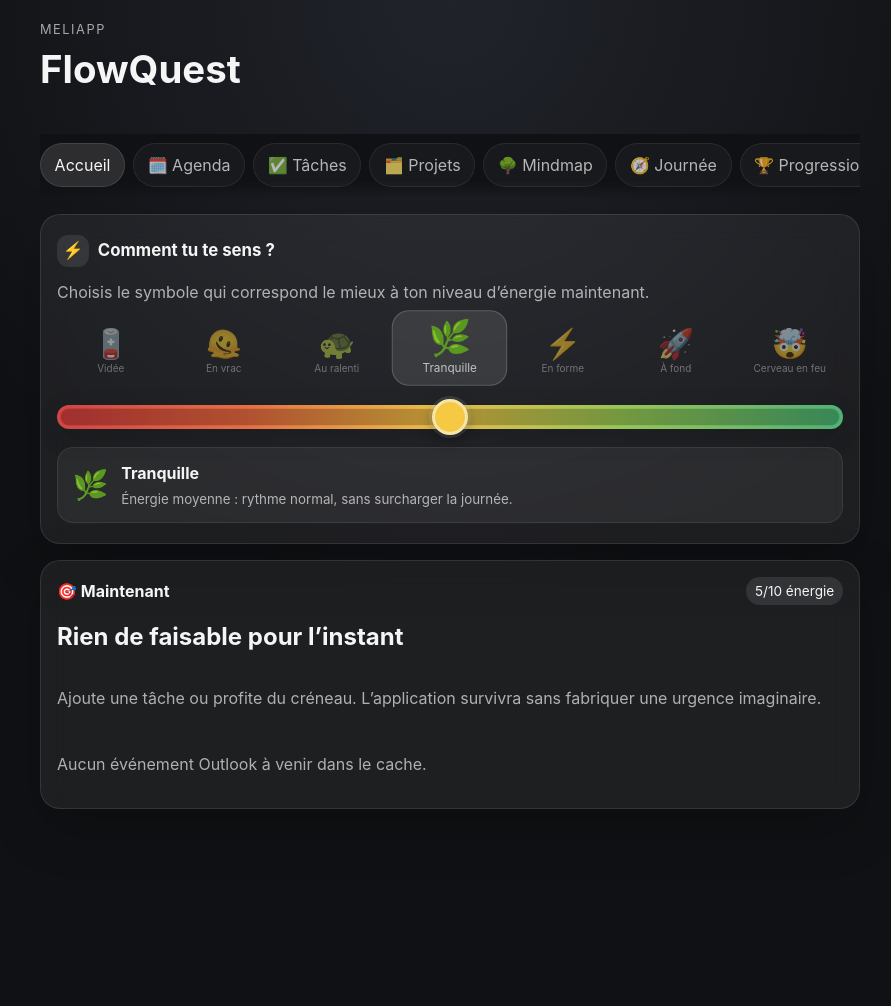
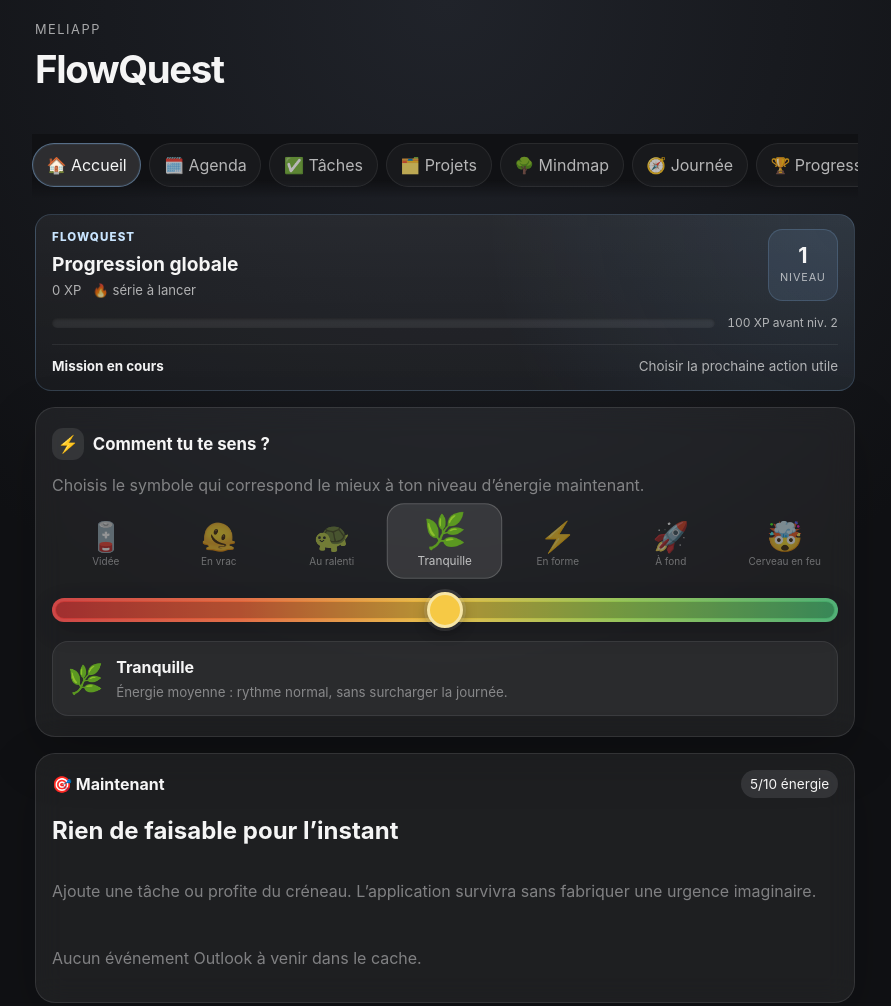
Before and after one commit to CYPT71/MeliApp, a website with bundled scripts: page index.html in a window 1280 px wide. Shown: the whole page, without its empty margins (190-1081 px from the left). Before the commit the page ends 857 px from the top, so only its background shows below. Built offline with nearby package versions, Linux system fonts and the light colour scheme.

Commit message:
feat: grosse passe UX, scroll et gamification globale
* feat(ux): add global scroll and gamification styling

* feat(ux): load global UX pass styles

* feat(ux): add global progression HUD and clearer page guidance

* chore(pwa): cache UX pass stylesheet

```diff
--- /dev/null
+++ b/css/ux-pass.css
@@ -0,0 +1,330 @@
+:root {
+  --surface-0: #0d0f13;
+  --surface-1: #151821;
+  --surface-2: #1c202a;
+  --surface-3: #252a36;
+  --line: rgba(255,255,255,.10);
+  --line-strong: rgba(255,255,255,.18);
+  --text-muted: rgba(245,245,245,.68);
+  --accent: #8fc7ff;
+  --accent-strong: #c9e5ff;
+  --success: #84d6a5;
+  --warning: #ffd28b;
+  --danger: #ffaaa2;
+  --scrollbar-size: 10px;
+  --sticky-offset: env(safe-area-inset-top, 0px);
+}
+
+html {
+  min-height: 100%;
+  scroll-behavior: smooth;
+  scrollbar-gutter: stable;
+  overflow-y: scroll;
+  overscroll-behavior-y: none;
+}
+
+body {
+  min-height: 100dvh;
+  overflow-x: clip;
+  scrollbar-color: rgba(143,199,255,.42) rgba(255,255,255,.04);
+  scrollbar-width: thin;
+}
+
+*, *::before, *::after {
+  scrollbar-color: rgba(143,199,255,.42) rgba(255,255,255,.04);
+  scrollbar-width: thin;
+}
+
+*::-webkit-scrollbar { width: var(--scrollbar-size); height: var(--scrollbar-size); }
+*::-webkit-scrollbar-track { background: rgba(255,255,255,.035); border-radius: 999px; }
+*::-webkit-scrollbar-thumb {
+  background: rgba(143,199,255,.34);
+  border: 2px solid transparent;
+  background-clip: padding-box;
+  border-radius: 999px;
+}
+*::-webkit-scrollbar-thumb:hover { background: rgba(143,199,255,.56); background-clip: padding-box; }
+
+.app-header {
+  position: relative;
+  padding-top: max(1.1rem, env(safe-area-inset-top));
+}
+
+.app-header h1 { letter-spacing: -.035em; }
+
+.app {
+  min-width: 0;
+  width: 100%;
+  padding-bottom: max(4rem, calc(2rem + env(safe-area-inset-bottom)));
+}
+
+.feature-nav {
+  top: var(--sticky-offset);
+  margin-inline: -.2rem;
+  padding-inline: .2rem;
+  overscroll-behavior-inline: contain;
+  scroll-snap-type: x proximity;
+  -webkit-overflow-scrolling: touch;
+}
+
+.feature-nav__link {
+  scroll-snap-align: start;
+  min-height: 42px;
+  display: inline-flex;
+  align-items: center;
+  gap: .35rem;
+}
+
+.feature-nav__link.is-active {
+  border-color: rgba(143,199,255,.42);
+  background: linear-gradient(180deg, rgba(143,199,255,.16), rgba(143,199,255,.07));
+  box-shadow: inset 0 0 0 1px rgba(143,199,255,.07);
+}
+
+.category-header {
+  gap: .45rem;
+  padding: .4rem .1rem .25rem;
+}
+
+.category-header__meta { color: var(--text-muted); }
+
+.feature,
+.empty-state {
+  min-width: 0;
+  overflow: clip;
+  border-color: var(--line);
+  background: linear-gradient(180deg, rgba(255,255,255,.065), rgba(255,255,255,.038));
+}
+
+.feature > *,
+.stack,
+.row,
+.stats-grid,
+.feature-form { min-width: 0; }
+
+.feature-section__title {
+  color: rgba(255,255,255,.94);
+  letter-spacing: -.01em;
+}
+
+button,
+a,
+input,
+select,
+textarea,
+summary { -webkit-tap-highlight-color: transparent; }
+
+button,
+.feature-nav__link,
+.list-item,
+.stat-card,
+.task-card,
+.project-card {
+  transition: transform .14s ease, background .14s ease, border-color .14s ease, box-shadow .14s ease;
+}
+
+button:active,
+.feature-nav__link:active { transform: translateY(1px) scale(.995); }
+
+button:focus-visible,
+a:focus-visible,
+input:focus-visible,
+select:focus-visible,
+textarea:focus-visible,
+summary:focus-visible {
+  outline: 3px solid rgba(143,199,255,.28);
+  outline-offset: 2px;
+}
+
+input:not([type="range"]):not([type="checkbox"]),
+select,
+textarea {
+  border-color: rgba(255,255,255,.14);
+  background: rgba(0,0,0,.22);
+}
+
+input:not([type="range"]):not([type="checkbox"]):focus,
+select:focus,
+textarea:focus {
+  border-color: rgba(143,199,255,.5);
+  box-shadow: 0 0 0 3px rgba(143,199,255,.08);
+}
+
+.muted { color: var(--text-muted); opacity: 1; }
+.hint { border: 1px solid rgba(143,199,255,.12); background: rgba(143,199,255,.07); }
+
+.game-strip {
+  min-height: 0;
+  display: grid;
+  gap: .75rem;
+}
+
+.global-game-hud {
+  display: grid;
+  grid-template-columns: minmax(0, 1fr) auto;
+  gap: .8rem 1rem;
+  padding: .9rem 1rem;
+  border: 1px solid rgba(143,199,255,.18);
+  border-radius: 1rem;
+  background:
+    radial-gradient(circle at 100% 0, rgba(143,199,255,.12), transparent 44%),
+    linear-gradient(180deg, rgba(255,255,255,.06), rgba(255,255,255,.03));
+}
+
+.global-game-hud__identity {
+  min-width: 0;
+  display: grid;
+  gap: .18rem;
+}
+
+.global-game-hud__eyebrow {
+  margin: 0;
+  color: var(--accent-strong);
+  font-size: .72rem;
+  font-weight: 800;
+  letter-spacing: .1em;
+  text-transform: uppercase;
+}
+
+.global-game-hud__title {
+  margin: 0;
+  font-size: clamp(1rem, 4vw, 1.2rem);
+}
+
+.global-game-hud__meta {
+  display: flex;
+  flex-wrap: wrap;
+  gap: .35rem .7rem;
+  color: var(--text-muted);
+  font-size: .82rem;
+}
+
+.global-game-hud__level {
+  min-width: 70px;
+  display: grid;
+  place-items: center;
+  align-content: center;
+  padding: .5rem .7rem;
+  border-radius: .9rem;
+  background: rgba(143,199,255,.1);
+  border: 1px solid rgba(143,199,255,.18);
+  text-align: center;
+}
+
+.global-game-hud__level strong { font-size: 1.35rem; line-height: 1; }
+.global-game-hud__level span { margin-top: .2rem; color: var(--text-muted); font-size: .68rem; text-transform: uppercase; letter-spacing: .08em; }
+
+.global-game-hud__progress {
+  grid-column: 1 / -1;
+  display: grid;
+  grid-template-columns: minmax(0, 1fr) auto;
+  align-items: center;
+  gap: .55rem .75rem;
+}
+
+.global-game-hud__track {
+  position: relative;
+  height: .62rem;
+  overflow: hidden;
+  border-radius: 999px;
+  background: rgba(255,255,255,.07);
+  box-shadow: inset 0 1px 3px rgba(0,0,0,.35);
+}
+
+.global-game-hud__fill {
+  position: absolute;
+  inset: 0 auto 0 0;
+  width: var(--xp-progress, 0%);
+  border-radius: inherit;
+  background: linear-gradient(90deg, #7ebdff, #c9e5ff);
+  box-shadow: 0 0 16px rgba(143,199,255,.2);
+}
+
+.global-game-hud__xp {
+  font-size: .75rem;
+  color: var(--text-muted);
+  font-variant-numeric: tabular-nums;
+}
+
+.global-game-hud__quest {
+  grid-column: 1 / -1;
+  display: flex;
+  align-items: center;
+  justify-content: space-between;
+  gap: .75rem;
+  padding-top: .65rem;
+  border-top: 1px solid rgba(255,255,255,.07);
+  font-size: .84rem;
+}
+
+.global-game-hud__quest strong { color: rgba(255,255,255,.94); }
+.global-game-hud__quest span { color: var(--text-muted); text-align: right; }
+
+.scroll-region {
+  min-width: 0;
+  overscroll-behavior: contain;
+  -webkit-overflow-scrolling: touch;
+}
+
+.calendar-scroll,
+.project-outlook-events,
+.mindmap-view,
+.task-workspace-tabs {
+  overscroll-behavior: contain;
+  -webkit-overflow-scrolling: touch;
+}
+
+.calendar-scroll {
+  scrollbar-gutter: stable both-edges;
+  touch-action: pan-x pan-y pinch-zoom !important;
+}
+
+.calendar .calendar-scroll { overflow-x: auto; }
+.calendar--day .calendar-scroll,
+.calendar--three .calendar-scroll,
+.calendar--week .calendar-scroll { overflow-x: auto; }
+
+.task-workspace-tabs {
+  scrollbar-width: thin;
+  scroll-snap-type: x proximity;
+  padding-bottom: .4rem;
+}
+.task-workspace-tabs::-webkit-scrollbar { display: initial; height: 6px; }
+.task-workspace-tabs button { scroll-snap-align: start; }
+
+.mindmap-view { scrollbar-gutter: stable; }
+.project-outlook-events { scrollbar-gutter: stable; }
+
+[data-feature] { scroll-margin-top: 5.5rem; }
+
+.ui-intro {
+  display: grid;
+  gap: .3rem;
+  padding: .75rem .85rem;
+  border-left: 3px solid rgba(143,199,255,.44);
+  border-radius: .35rem .85rem .85rem .35rem;
+  background: rgba(143,199,255,.055);
+}
+
+.ui-intro strong { font-size: .9rem; }
+.ui-intro span { color: var(--text-muted); font-size: .82rem; }
+
+@media (max-width: 640px) {
+  :root { --scrollbar-size: 7px; }
+  html { scrollbar-gutter: auto; }
+  .app { padding-inline: .85rem; }
+  .app-header { padding-inline: .95rem; }
+  .feature-nav {
+    margin-inline: -.85rem;
+    padding-inline: .85rem;
+    mask-image: linear-gradient(90deg, transparent 0, #000 1rem, #000 calc(100% - 1rem), transparent 100%);
+  }
+  .feature { border-radius: 1rem; padding: .85rem; }
+  .global-game-hud { grid-template-columns: minmax(0, 1fr) auto; padding: .8rem; }
+  .global-game-hud__quest { align-items: flex-start; flex-direction: column; }
+  .global-game-hud__quest span { text-align: left; }
+}
+
+@media (prefers-reduced-motion: reduce) {
+  html { scroll-behavior: auto; }
+}
--- a/js/ui/render.js
+++ b/js/ui/render.js
@@ -23,6 +23,101 @@ const appendRenderable = (host, rendered) => {
   host.append(document.createTextNode(String(rendered)));
 };
 
+const featureState = (state, name, fallback = {}) => state.features?.[name] ?? fallback;
+
+const pageCopy = Object.freeze({
+  calendar: {
+    intro: "Visualise ton temps réel, repère les créneaux exploitables et garde l’agenda comme source de vérité.",
+    quest: "Quête du moment",
+    questHint: "Trouver le prochain créneau utile"
+  },
+  tasks: {
+    intro: "Capture vite, clarifie ensuite. Priorités, échéances et contexte doivent rester lisibles en un coup d’œil.",
+    quest: "Mission",
+    questHint: "Fermer une tâche importante"
+  },
+  projects: {
+    intro: "Regroupe les tâches autour d’un résultat concret. Chaque projet doit avoir une prochaine action visible.",
+    quest: "Boss",
+    questHint: "Faire avancer un projet actif"
+  },
+  mindmap: {
+    intro: "Prends de la hauteur sur les projets et leurs branches sans perdre le fil dans un défilement horizontal sans fin.",
+    quest: "Exploration",
+    questHint: "Clarifier une branche"
+  },
+  day: {
+    intro: "Transforme l’énergie disponible et les contraintes du calendrier en prochaine action réaliste.",
+    quest: "Combo du jour",
+    questHint: "Enchaîner une session utile"
+  },
+  progress: {
+    intro: "Mesure la constance plutôt que la culpabilité. L’XP résume l’effort utile déjà accompli.",
+    quest: "Progression",
+    questHint: "Gagner de l’XP sans surcharger la journée"
+  },
+  settings: {
+    intro: "Configure les connexions, préférences et données. Les réglages sont regroupés pour rester trouvables sans chasse au trésor.",
+    quest: "Configuration",
+    questHint: "Garder les intégrations saines"
+  }
+});
+
+const gameSnapshot = (state) => {
+  const game = featureState(state, "game", state.game ?? { xp: 0, level: 1, streak: 0 });
+  const xp = Math.max(0, Number(game.xp ?? state.game?.xp ?? 0));
+  const level = Math.max(1, Number(game.level ?? state.game?.level ?? 1));
+  const streak = Math.max(0, Number(game.streak ?? state.game?.streak ?? 0));
+  const levelStart = (level - 1) ** 2 * 100;
+  const levelEnd = level ** 2 * 100;
+  const span = Math.max(1, levelEnd - levelStart);
+  const progress = Math.min(100, Math.max(0, ((xp - levelStart) / span) * 100));
+  return { xp, level, streak, levelStart, levelEnd, progress };
+};
+
+const renderGameHud = ({ root, state, route }) => {
+  const { xp, level, streak, levelEnd, progress } = gameSnapshot(state);
+  const copy = pageCopy[route] ?? {
+    quest: "Mission en cours",
+    questHint: route ? "Faire progresser cette zone" : "Choisir la prochaine action utile"
+  };
+
+  const hud = document.createElement("aside");
+  hud.className = "global-game-hud";
+  hud.setAttribute("aria-label", "Progression globale");
+
+  const identity = document.createElement("div");
+  identity.className = "global-game-hud__identity";
+  identity.innerHTML = `
+    <p class="global-game-hud__eyebrow">FlowQuest</p>
+    <strong class="global-game-hud__title">Progression globale</strong>
+    <div class="global-game-hud__meta">
+      <span>${xp} XP</span>
+      <span>${streak > 0 ? `🔥 ${streak} jour${streak > 1 ? "s" : ""}` : "🔥 série à lancer"}</span>
+    </div>
+  `;
+
+  const levelBox = document.createElement("div");
+  levelBox.className = "global-game-hud__level";
+  levelBox.innerHTML = `<strong>${level}</strong><span>niveau</span>`;
+
+  const progressBox = document.createElement("div");
+  progressBox.className = "global-game-hud__progress";
+  progressBox.innerHTML = `
+    <div class="global-game-hud__track" aria-label="Progression vers le prochain niveau" role="progressbar" aria-valuemin="0" aria-valuemax="100" aria-valuenow="${Math.round(progress)}">
+      <span class="global-game-hud__fill" style="--xp-progress:${progress.toFixed(1)}%"></span>
+    </div>
+    <span class="global-game-hud__xp">${Math.max(0, levelEnd - xp)} XP avant niv. ${level + 1}</span>
+  `;
+
+  const quest = document.createElement("div");
+  quest.className = "global-game-hud__quest";
+  quest.innerHTML = `<strong>${copy.quest}</strong><span>${copy.questHint}</span>`;
+
+  hud.append(identity, levelBox, progressBox, quest);
+  root.append(hud);
+};
+
 const pageIsVisible = ({ names, registry, state, route }) =>
   names.some((name) => {
     const feature = registry[name];
@@ -39,13 +134,14 @@ const renderNavigation = ({ root, registry, state, route }) => {
   if (pages.length === 0) return;
 
   const nav = document.createElement("nav");
-  nav.className = "feature-nav";
+  nav.className = "feature-nav scroll-region";
   nav.setAttribute("aria-label", "Navigation principale");
 
   const home = document.createElement("a");
   home.href = "#";
   home.className = route ? "feature-nav__link" : "feature-nav__link is-active";
-  home.textContent = "Accueil";
+  home.textContent = "🏠 Accueil";
+  if (!route) home.setAttribute("aria-current", "page");
   nav.append(home);
 
   for (const { page } of pages) {
@@ -73,7 +169,14 @@ const renderPageHeader = ({ root, activePage }) => {
     : activePage.page.title;
 
   header.append(title);
-  if (activePage.names.length > 1) {
+
+  const copy = pageCopy[activePage.page.path];
+  if (copy?.intro) {
+    const intro = document.createElement("div");
+    intro.className = "ui-intro";
+    intro.innerHTML = `<strong>À quoi sert cet écran ?</strong><span>${copy.intro}</span>`;
+    header.append(intro);
+  } else if (activePage.names.length > 1) {
     const meta = document.createElement("p");
     meta.className = "muted category-header__meta";
     meta.textContent = `${activePage.names.length} modules réunis sur cette page`;
@@ -83,9 +186,15 @@ const renderPageHeader = ({ root, activePage }) => {
   root.append(header);
 };
 
+const syncActiveNavigation = (root) => {
+  const active = root.querySelector(".feature-nav__link.is-active");
+  active?.scrollIntoView?.({ block: "nearest", inline: "center" });
+};
+
 export const renderFeatures = ({ root, registry, state, dispatch, route = "" }) => {
   clear(root);
   renderNavigation({ root, registry, state, route });
+  renderGameHud({ root, state, route });
 
   const activePage = findPageByRoute(registry, route);
   let renderedCount = 0;
@@ -95,6 +204,7 @@ export const renderFeatures = ({ root, registry, state, dispatch, route = "" })
     notFound.className = "empty-state";
     notFound.innerHTML = "<h2>Page introuvable</h2><p>Cette route ne correspond à aucune catégorie ou feature.</p><p><a href=\"#\">Retour à l’accueil</a></p>";
     root.append(notFound);
+    syncActiveNavigation(root);
     return;
   }
 
@@ -138,4 +248,6 @@ export const renderFeatures = ({ root, registry, state, dispatch, route = "" })
     empty.innerHTML = "<h2>Rien à afficher ici</h2><p>Les modules de cette catégorie sont actuellement masqués ou désactivés.</p>";
     root.append(empty);
   }
+
+  syncActiveNavigation(root);
 };
--- a/service-worker.js
+++ b/service-worker.js
@@ -1,4 +1,4 @@
-const CACHE = "meliapp-shell-v31";
+const CACHE = "meliapp-shell-v32";
 const SHELL = [
   "./",
   "./index.html",
@@ -10,6 +10,7 @@ const SHELL = [
   "./css/projects.css",
   "./css/settings.css",
   "./css/item-inspector.css",
+  "./css/ux-pass.css",
   "./js/features-calendar.js",
   "./js/domain/calendar.js",
   "./js/domain/outlook-categories.js",
```
Also changed, not shown: index.html (+1 -0 lines).
